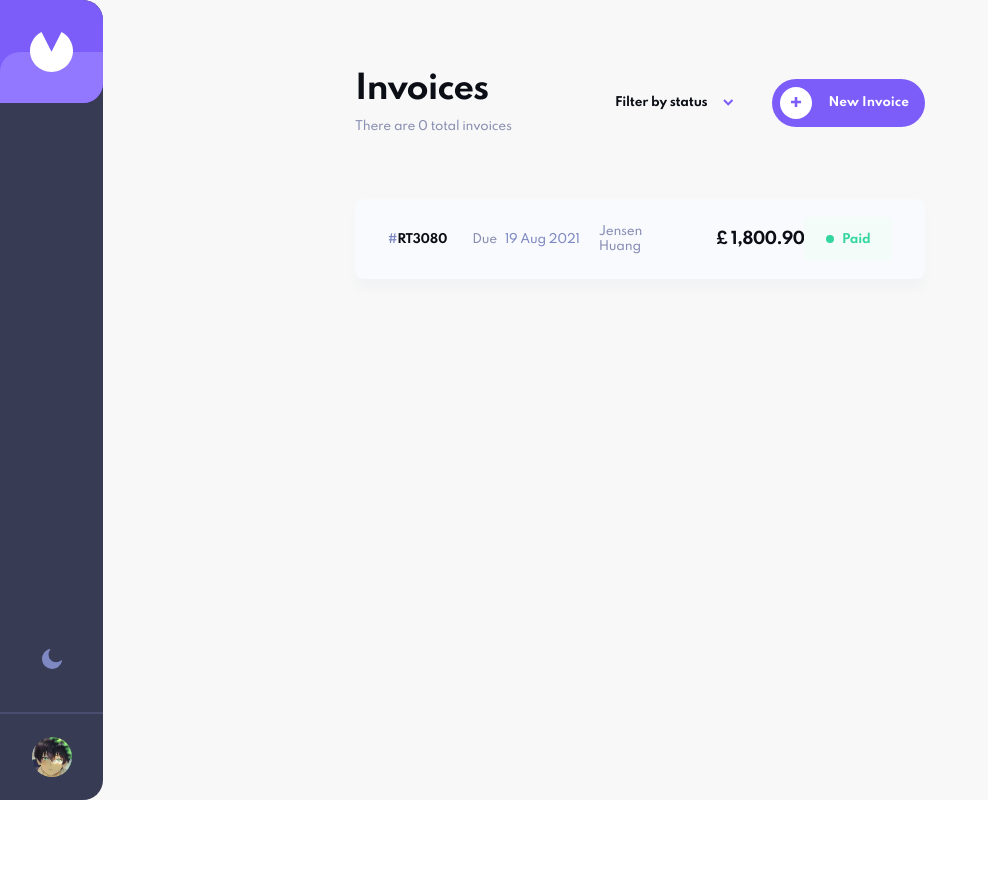
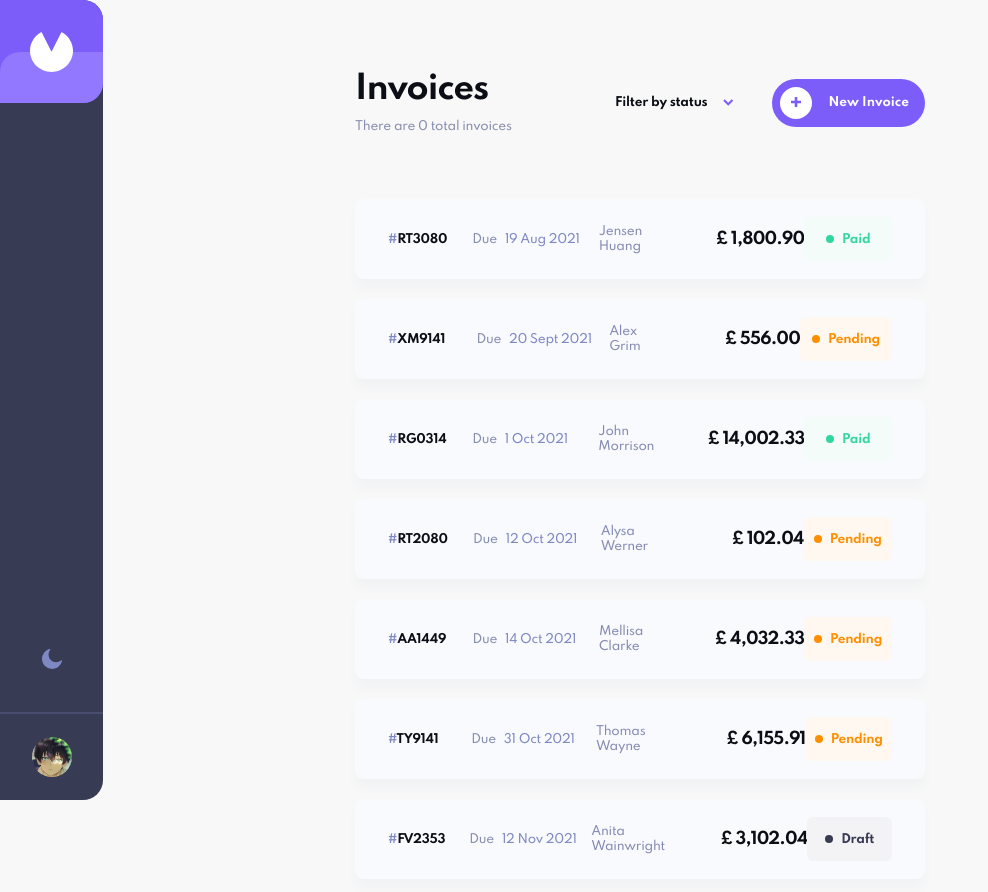
Before and after one commit to Euuphi/invoice-app, a Next.js app: page / in a window 1280 px wide. Shown: the top 892 px of the page, without its empty margins (0-988 px from the left). Before the commit the page ends 800 px from the top, so only its background shows below. Built offline with nearby package versions, Linux system fonts and the light colour scheme.

Commit message:
Display invoice items as list from array of data

```diff
--- a/src/components/sections/Invoices/Invoices.js
+++ b/src/components/sections/Invoices/Invoices.js
@@ -4,19 +4,23 @@ import InvoiceItem from "./InvoiceItem";
 import data from "data/data.json";
 
 const Invoices = () => {
-    const invoiceData = JSON.parse(JSON.stringify(data))[0];
-
-    console.log(invoiceData);
+    // Extract invoice data from json file intro an array of objects
+    const invoiceData = JSON.parse(JSON.stringify(data));
 
     return (
         <FlexContainer flexDirection="column" gap="2rem">
-            <InvoiceItem
-                id={invoiceData.id}
-                dueDate={invoiceData.paymentDue}
-                clientName={invoiceData.clientName}
-                total={invoiceData.total}
-                status={invoiceData.status}
-            />
+            {invoiceData.map((invoice) => {
+                return (
+                    <InvoiceItem
+                        id={invoice.id}
+                        dueDate={invoice.paymentDue}
+                        clientName={invoice.clientName}
+                        key={invoice.id}
+                        total={invoice.total}
+                        status={invoice.status}
+                    />
+                );
+            })}
         </FlexContainer>
     );
 };
```
